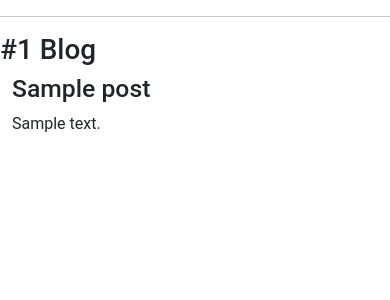
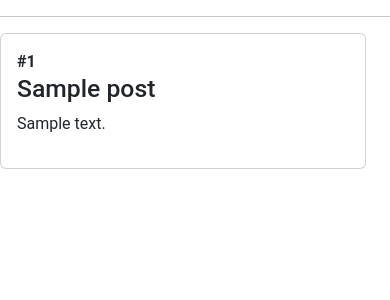
Before and after one commit to neeyatl/learn-flask-restx, a Flask app: page /blogs/1 in a window 390 px wide. Shown: the part 56-356 px from the top of the page. Run offline with Flask 3, Linux system fonts and the light colour scheme; tables that the repository leaves empty hold one stand-in row (values such as "Sample post").

Commit message:
template improvement

```diff
--- a/app/templates/blogs/show_post.html
+++ b/app/templates/blogs/show_post.html
@@ -1,9 +1,15 @@
 {% extends 'base.html' %}
 
 {% block content %}
-    <span class="card-title"><h1>{% block title %} #{{ post.pk }} Blog {% endblock %}</h1></span>
-    <div class="row mx-auto">
-        <h2>{{ post.title }}</h2>
-        <p>{{ post.content }}</p>
+<div class="row justify-content-center">
+    <div class="col-md-6">
+        <div class="card">
+            <div class="card-body">
+                <b>{% block title %} #{{ post.pk }} {% endblock %}</b>
+                <h2 class="card-title">{{ post.title }}</h2>
+                <p>{{ post.content }}</p>
+            </div>
+        </div>
     </div>
+</div>
 {% endblock %}
```
